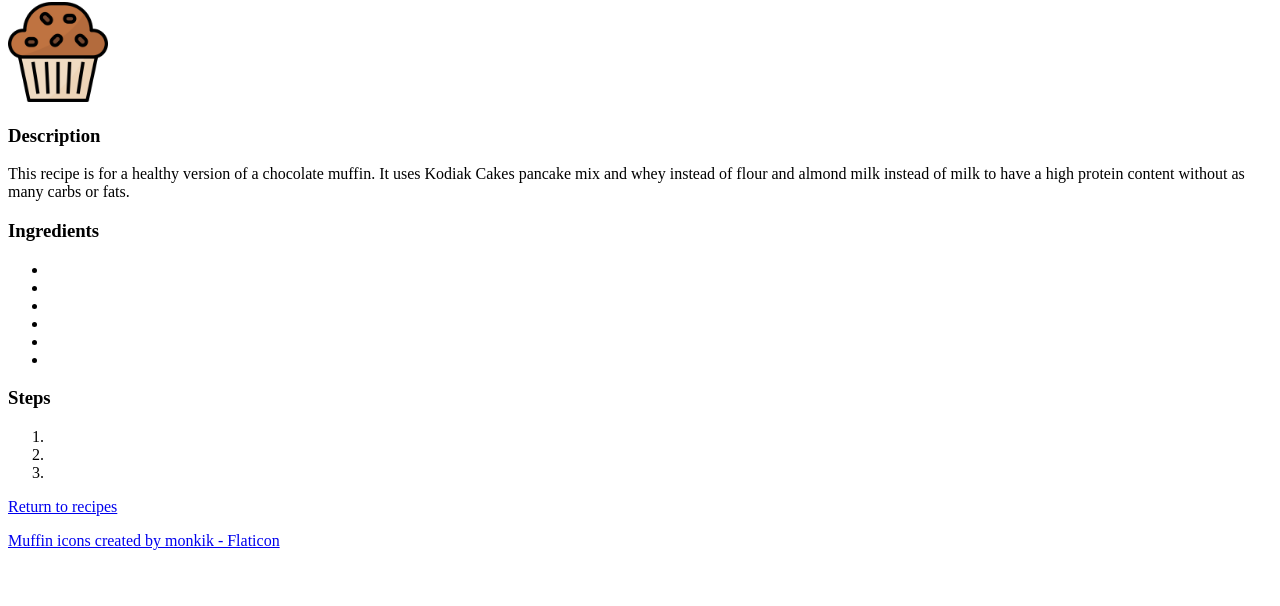
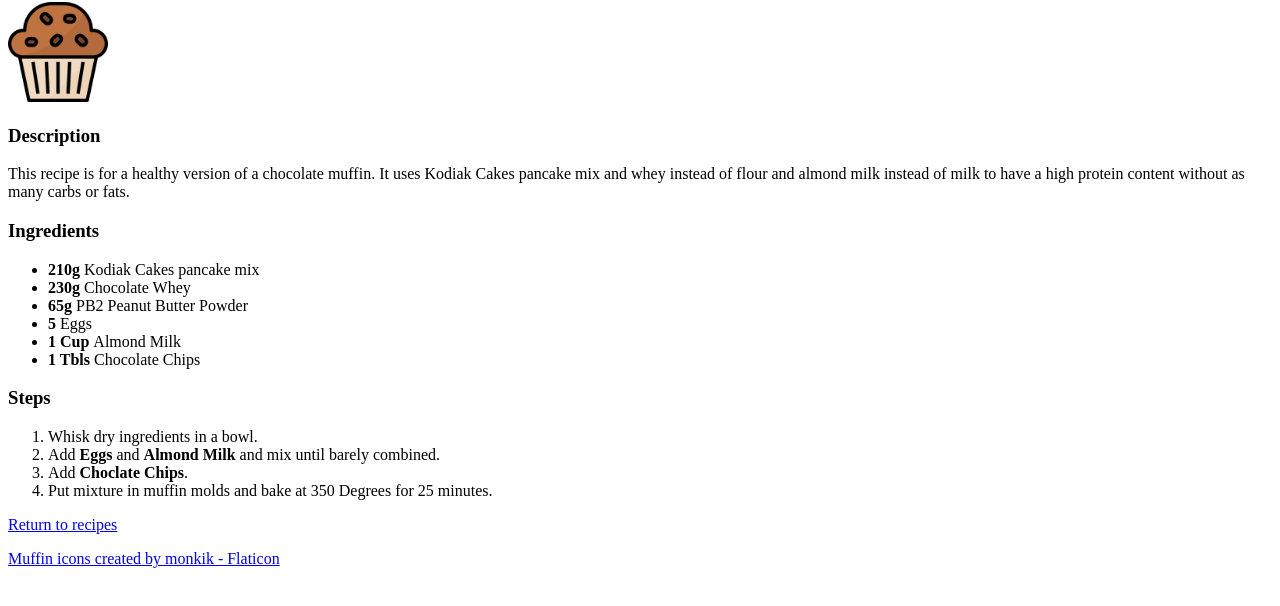
Before and after one commit to Raikho/odin-recipes, a plain HTML site: page recipes/protein-muffin.html in a window 1280 px wide. Shown: the part 78-684 px from the top of the page. Drawn offline with Linux system fonts and the light colour scheme.

Commit message:
Fill two recipes, protein muffin and tuna sandwich
Add the ingredient list and instructions for the two recipes.

```diff
--- a/recipes/protein-muffin.html
+++ b/recipes/protein-muffin.html
@@ -14,18 +14,21 @@
             content without as many carbs or fats.</p>
         <h3>Ingredients</h3>
         <ul>
-            <li><strong></strong></li>
-            <li><strong></strong></li>
-            <li><strong></strong></li>
-            <li><strong></strong></li>
-            <li><strong></strong></li>
-            <li><strong></strong></li>
+            <li><strong>210g </strong>Kodiak Cakes pancake mix</li>
+            <li><strong>230g </strong>Chocolate Whey</li>
+            <li><strong>65g </strong>PB2 Peanut Butter Powder</li>
+            <li><strong>5 </strong>Eggs</li>
+            <li><strong>1 Cup </strong>Almond Milk</li>
+            <li><strong>1 Tbls </strong>Chocolate Chips</li>
         </ul>
         <h3>Steps</h3>
         <ol>
-            <li></li>
-            <li></li>
-            <li></li>
+            <li>Whisk dry ingredients in a bowl.</li>
+            <li>Add <strong>Eggs</strong> and <strong>Almond Milk</strong>
+                and mix until barely combined.</li>
+            <li>Add <strong>Choclate Chips</strong>.</li>
+            <li>Put mixture in muffin molds and bake at 350 Degrees for
+                25 minutes.</li>
         </ol>
         <p><a href="../index.html">Return to recipes</a></p>
         <footer>
```
Also changed, not shown: recipes/tuna-sandwich.html (+11 -9 lines).
